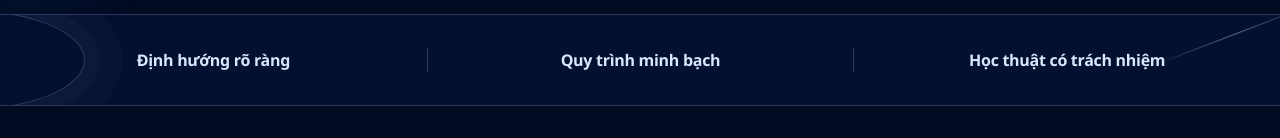
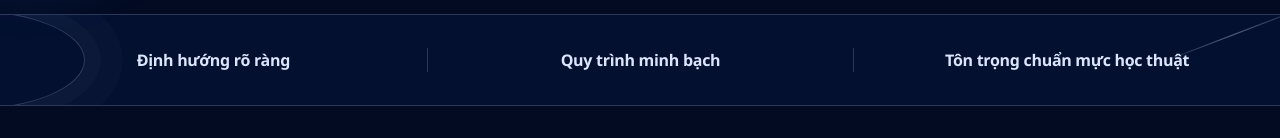
Before and after one commit to khoaluunek/Aplus, a plain HTML site: page index.html in a window 1280 px wide. Shown: the part 756-894 px from the top of the page. Drawn offline with Linux system fonts and the light colour scheme.

Commit message:
Refine academic principles copy

```diff
--- a/index.html
+++ b/index.html
@@ -113,7 +113,7 @@
         <section class="principles" aria-label="Cam kết của Aplus Scholar">
           <p>Định hướng rõ ràng</p>
           <p>Quy trình minh bạch</p>
-          <p>Học thuật có trách nhiệm</p>
+          <p>Tôn trọng chuẩn mực học thuật</p>
         </section>
 
         <section class="intro-section" id="about" aria-labelledby="about-title">
```
